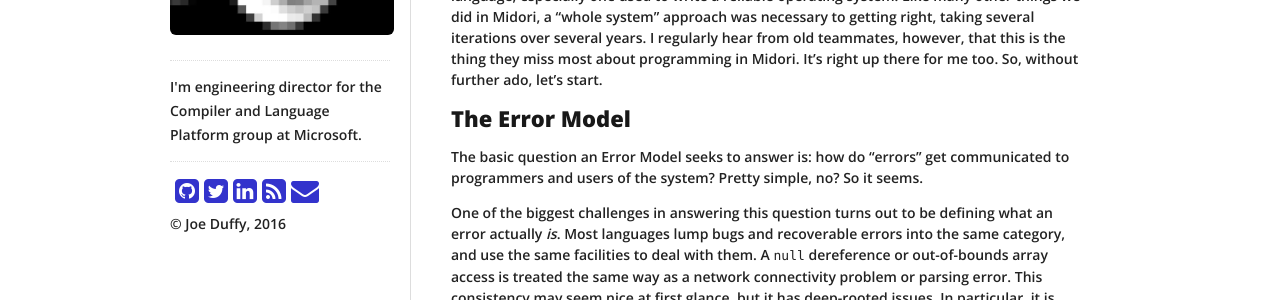
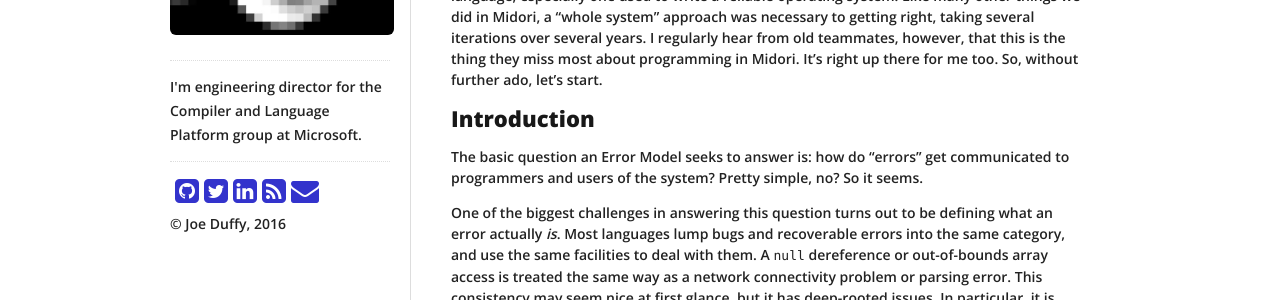
Before and after one commit to joeduffy/joeduffy.github.io, a Jekyll site: the page built from _posts/2016-02-07-the-error-model.md, in a window 1280 px wide and 900 px high. Shown: the part 262-562 px from the top of the window. Built offline with Jekyll 4.4.1, drawn with Linux system fonts in a browser that asks for light colours; nearby versions of some CDN libraries; comment, search, counter and statistics services are not loaded.

Commit message:
Change first section title

```diff
--- a/_posts/2016-02-07-the-error-model.md
+++ b/_posts/2016-02-07-the-error-model.md
@@ -23,7 +23,7 @@ approach was necessary to getting right, taking several iterations over several
 teammates, however, that this is the thing they miss most about programming in Midori.  It's right up there for me too.
 So, without further ado, let's start.
 
-# The Error Model
+# Introduction
 
 The basic question an Error Model seeks to answer is: how do "errors" get communicated to programmers and users of the
 system?  Pretty simple, no?  So it seems.
```
